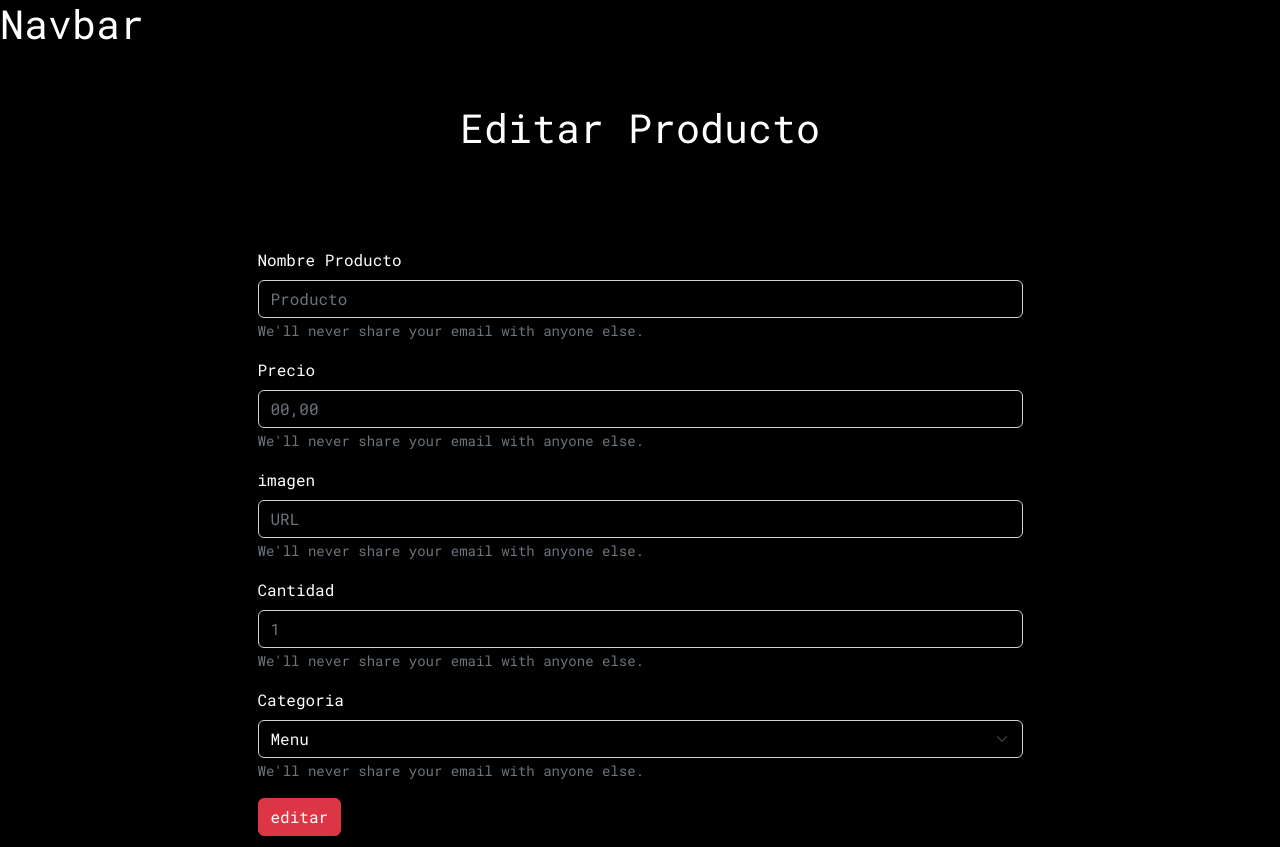
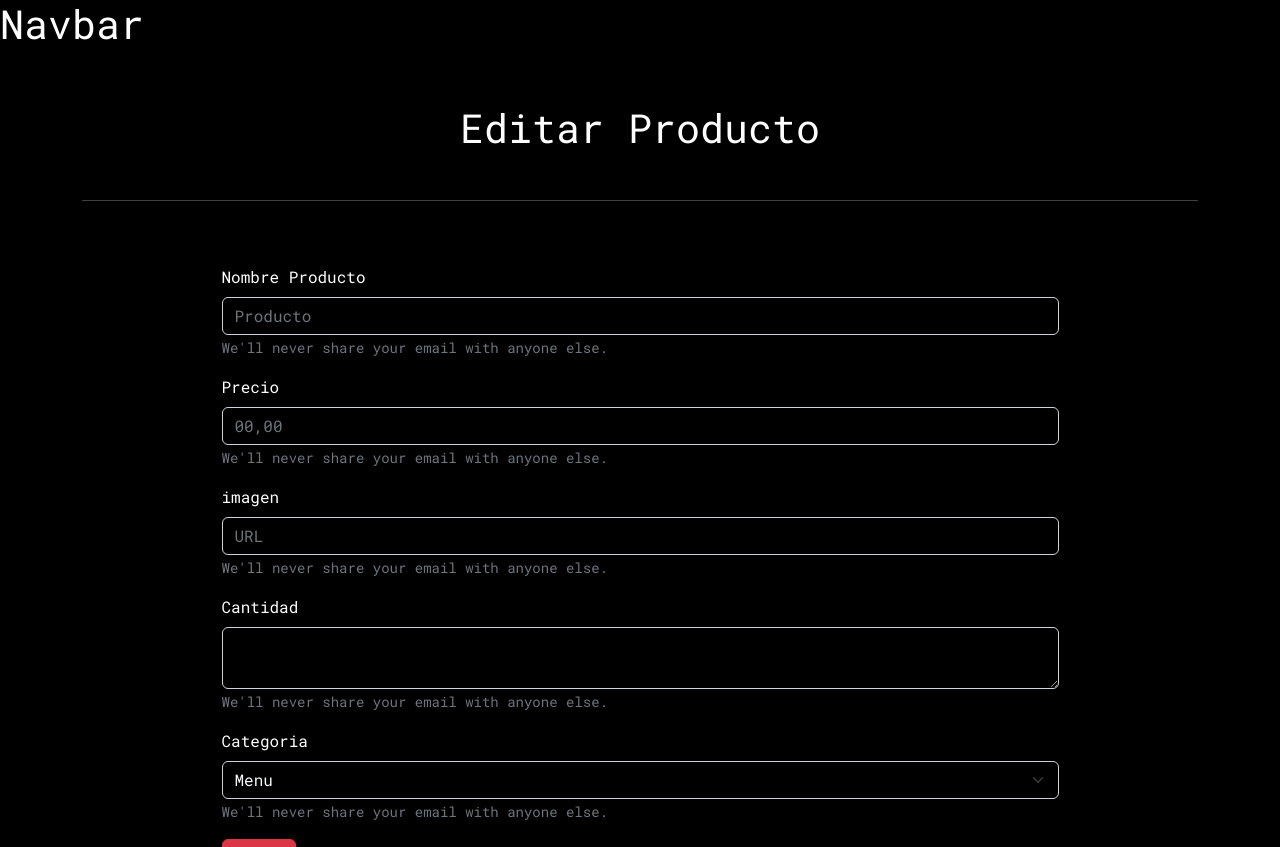
Before and after one commit to 22AGabriel/PF-Restaurante, a React (Create React App) app: page /administrar/editar in a window 1280 px wide. Shown: the top 847 px of the page. Built offline with nearby package versions, Linux system fonts and the light colour scheme.

Commit message:
agregamos el campo detalle en los formularios

```diff
--- a/src/components/views/producto/AgregarProducto.jsx
+++ b/src/components/views/producto/AgregarProducto.jsx
@@ -10,7 +10,7 @@ const AgregarProducto = () => {
           <Form className="w-75 mx-auto">
             <Form.Group className="mb-3" controlId="formBasicEmail">
               <Form.Label>Nombre Producto</Form.Label>
-              <Form.Control type="text" placeholder="Producto" />
+              <Form.Control type="text" placeholder="Producto" className="bg-black text-light"/>
               <Form.Text className="text-muted">
                 We'll never share your email with anyone else.
               </Form.Text>
@@ -18,7 +18,7 @@ const AgregarProducto = () => {
 
             <Form.Group className="mb-3" controlId="formBasicPassword">
               <Form.Label>Precio</Form.Label>
-              <Form.Control type="text" placeholder="00,00" />
+              <Form.Control type="text" placeholder="00,00" className="bg-black text-light"/>
               <Form.Text className="text-muted">
                 We'll never share your email with anyone else.
               </Form.Text>
@@ -26,7 +26,7 @@ const AgregarProducto = () => {
 
             <Form.Group className="mb-3" controlId="formBasicPassword">
               <Form.Label>imagen</Form.Label>
-              <Form.Control type="text" placeholder="URL" />
+              <Form.Control type="text" placeholder="URL" className="bg-black text-light"/>
               <Form.Text className="text-muted">
                 We'll never share your email with anyone else.
               </Form.Text>
@@ -34,7 +34,7 @@ const AgregarProducto = () => {
 
             <Form.Group className="mb-3" controlId="formBasicPassword">
               <Form.Label>Cantidad</Form.Label>
-              <Form.Control type="text" placeholder="1" />
+              <Form.Control as="textarea" placeholder="" className="bg-black text-light"/>
               <Form.Text className="text-muted">
                 We'll never share your email with anyone else.
               </Form.Text>
@@ -42,7 +42,7 @@ const AgregarProducto = () => {
 
             <Form.Group className="mb-3" controlId="formBasicPassword">
               <Form.Label>Categoria</Form.Label>
-              <Form.Select aria-label="Default select example" className="w-75">
+              <Form.Select aria-label="Default select example" className=" bg-black text-light">
                 <Form.Label>Cantidad</Form.Label>
                 <option value="">Menu</option>
                 <option value="Sandwich">Sandwich</option>
@@ -57,7 +57,7 @@ const AgregarProducto = () => {
               </Form.Text>
             </Form.Group>
 
-            <Button variant="primary" type="submit">
+            <Button variant="danger" type="submit">
               crear
             </Button>
           </Form>
--- a/src/components/views/producto/EditarProducto.jsx
+++ b/src/components/views/producto/EditarProducto.jsx
@@ -4,9 +4,10 @@ import { Container, Form, Button } from "react-bootstrap";
 const EditarProducto = () => {
   return (
     <Container>
-      <div className="w-100 mx-auto my-5">
+      <div className=" my-5">
         <h1 className="text-center my-5">Editar Producto</h1>
-        <div className="shadow px-5 py-5 w-100 mx-auto">
+        <hr />
+        <div className="shadow py-5 w-100 mx-auto">
           <Form className="w-75 mx-auto">
             <Form.Group className="mb-3" controlId="formBasicEmail">
               <Form.Label>Nombre Producto</Form.Label>
@@ -18,7 +19,7 @@ const EditarProducto = () => {
 
             <Form.Group className="mb-3" controlId="formBasicPassword">
               <Form.Label>Precio</Form.Label>
-              <Form.Control type="text" placeholder="00,00"  className="bg-black text-light"/>
+              <Form.Control type="text" placeholder="00,00" className="bg-black text-light"/>
               <Form.Text className="text-muted">
                 We'll never share your email with anyone else.
               </Form.Text>
@@ -26,7 +27,7 @@ const EditarProducto = () => {
 
             <Form.Group className="mb-3" controlId="formBasicPassword">
               <Form.Label>imagen</Form.Label>
-              <Form.Control type="text" placeholder="URL"  className="bg-black text-light"/>
+              <Form.Control type="text" placeholder="URL" className="bg-black text-light"/>
               <Form.Text className="text-muted">
                 We'll never share your email with anyone else.
               </Form.Text>
@@ -34,16 +35,15 @@ const EditarProducto = () => {
 
             <Form.Group className="mb-3" controlId="formBasicPassword">
               <Form.Label>Cantidad</Form.Label>
-              <Form.Control type="text" placeholder="1"  className="bg-black text-light"/>
+              <Form.Control as="textarea" placeholder="" className="bg-black text-light"/>
               <Form.Text className="text-muted">
                 We'll never share your email with anyone else.
               </Form.Text>
             </Form.Group>
 
-
             <Form.Group className="mb-3" controlId="formBasicPassword">
               <Form.Label>Categoria</Form.Label>
-              <Form.Select aria-label="Default select example"  className="bg-black text-light">
+              <Form.Select aria-label="Default select example" className=" bg-black text-light">
                 <Form.Label>Cantidad</Form.Label>
                 <option value="">Menu</option>
                 <option value="Sandwich">Sandwich</option>
@@ -57,8 +57,9 @@ const EditarProducto = () => {
                 We'll never share your email with anyone else.
               </Form.Text>
             </Form.Group>
+
             <Button variant="danger" type="submit">
-              editar
+              crear
             </Button>
           </Form>
         </div>
```
Lines whose indentation alone changed are shown as unchanged.
